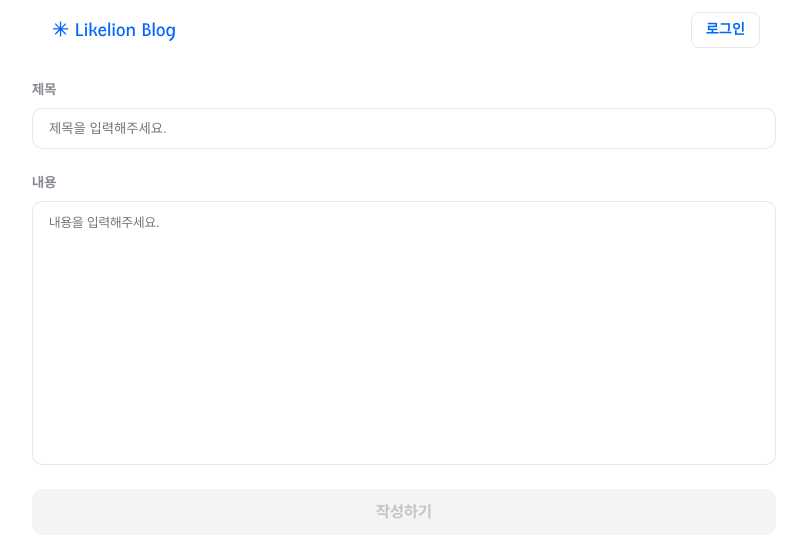
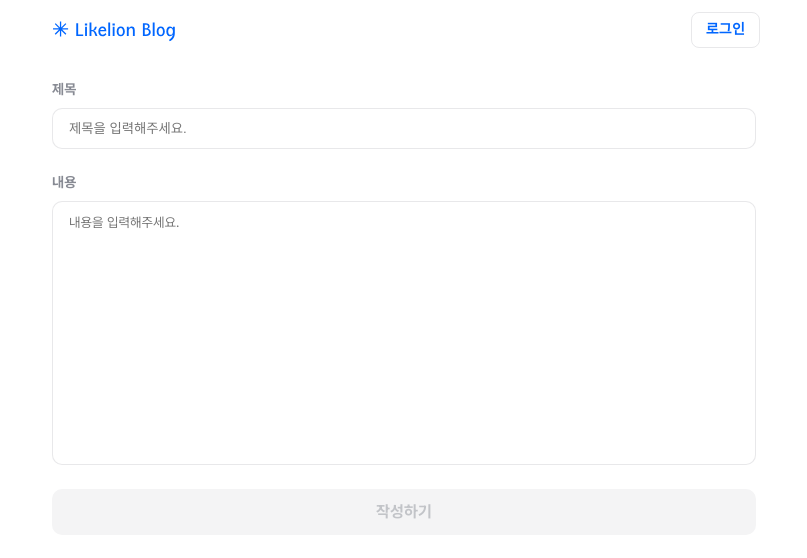
Before and after one commit to LikeLion13-Blog-Project/Frontend-Project-Day1, a React (Vite) app: page /write in a window 1280 px wide. Shown: the top 558 px of the page, without its empty margins (236-1043 px from the left). Built offline with nearby package versions, Linux system fonts and the light colour scheme.

Commit message:
refactor: remove unnecessary trim from title and content inputs; restructure JSX for better readability

```diff
--- a/src/pages/WritePost.jsx
+++ b/src/pages/WritePost.jsx
@@ -16,11 +16,11 @@ export default function WritePost() {
   const navigate = useNavigate();
 
   const onChangeTitle = (e) => {
-    setTitle(e.target.value.trim());
+    setTitle(e.target.value);
   };
 
   const onChangeContent = (e) => {
-    setContent(e.target.value.trim());
+    setContent(e.target.value);
   };
 
   const onSubmit = async (e) => {
@@ -68,9 +68,11 @@ export default function WritePost() {
 
   return (
     <WritePostContainer onSubmit={onSubmit}>
-      <TitleSection title={title} onChangeTitle={onChangeTitle} />
-      <ContentSection content={content} onChangeContent={onChangeContent} />
-      <WriteButton disabled={disabled} />
+      <div>
+        <TitleSection title={title} onChangeTitle={onChangeTitle} />
+        <ContentSection content={content} onChangeContent={onChangeContent} />
+        <WriteButton disabled={disabled} />
+      </div>
     </WritePostContainer>
   );
 }
@@ -79,6 +81,16 @@ const WritePostContainer = styled.form`
   display: flex;
   flex-direction: column;
   align-items: center;
-  padding: 2rem;
+
   gap: 2.4rem;
+
+  > div {
+    display: flex;
+    flex-direction: column;
+    align-items: center;
+    gap: 2.4rem;
+    width: 100%;
+    max-width: 74.4rem;
+    padding: 2rem;
+  }
 `;
```
